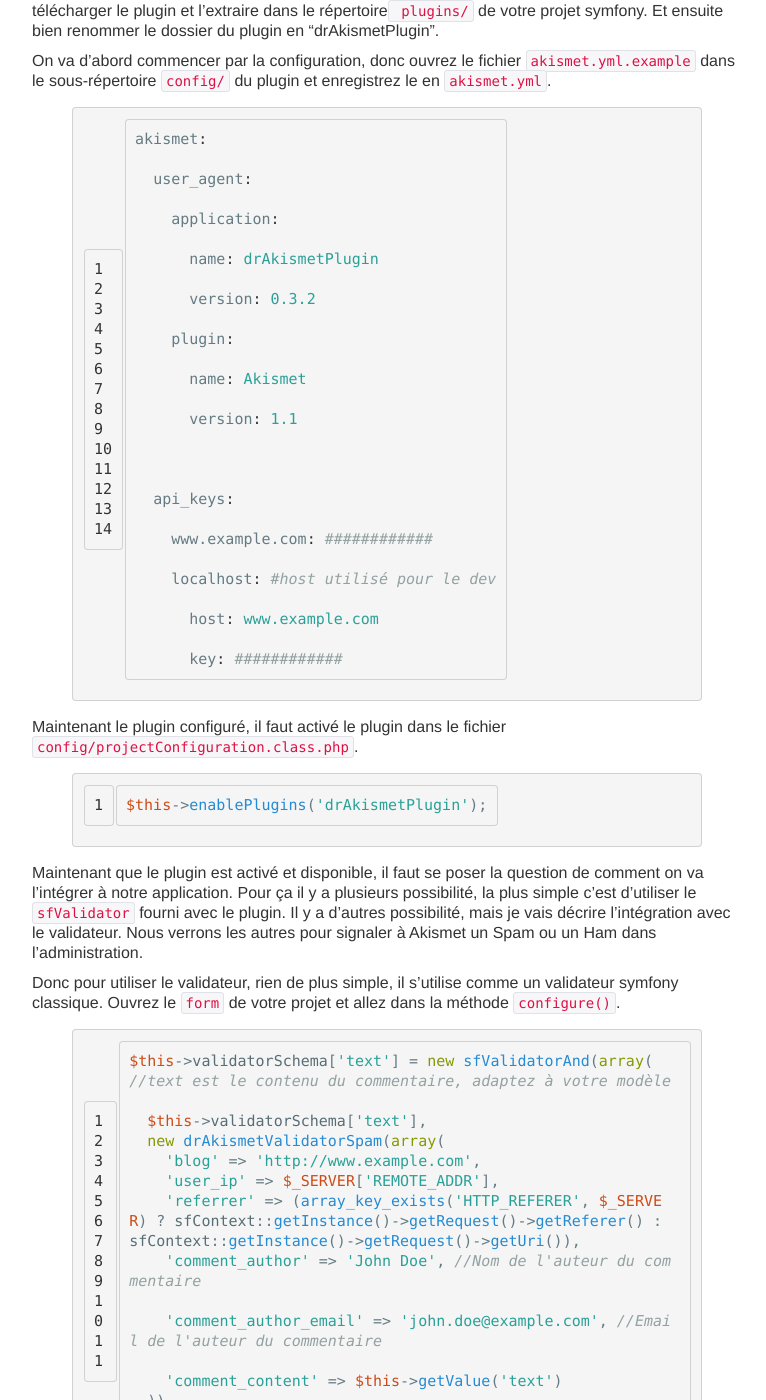
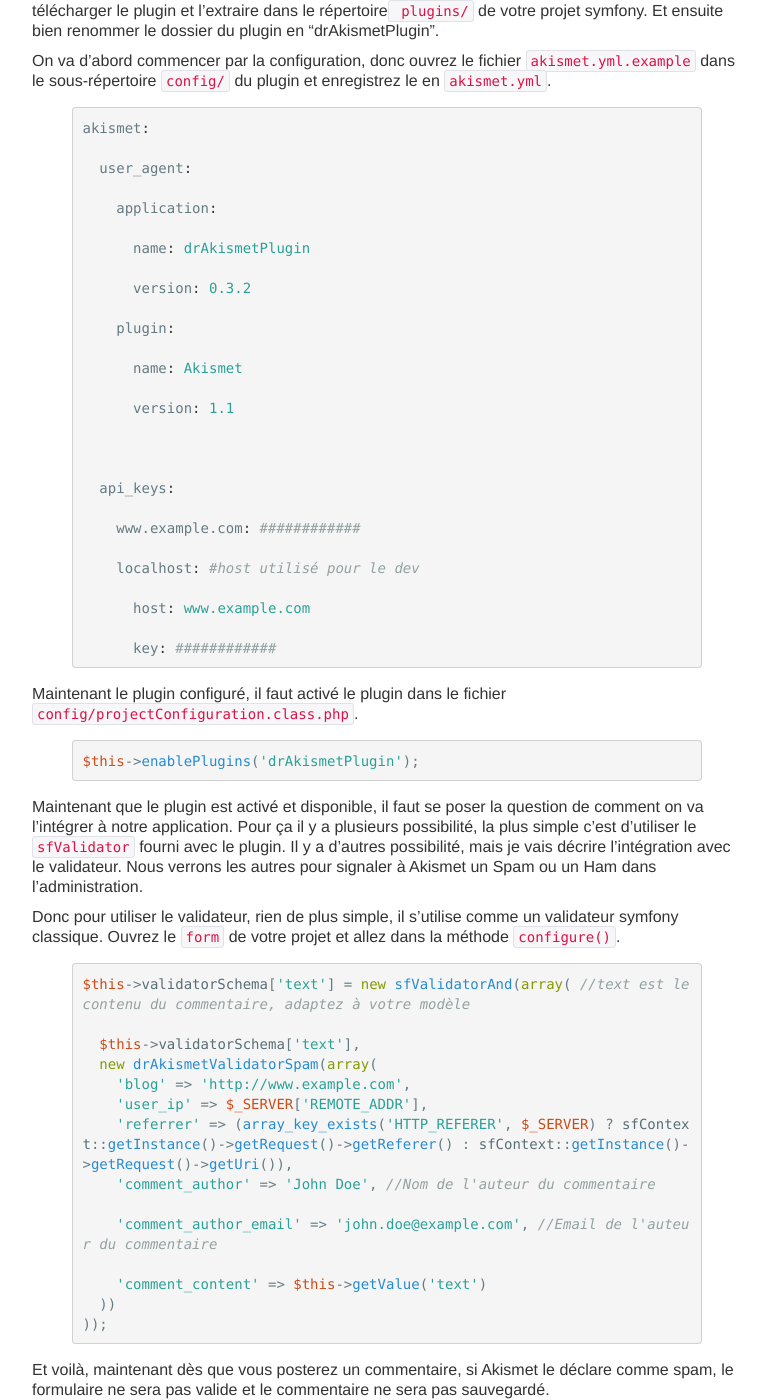
Before and after one commit to luxifer/luxifer.github.io, a Jekyll site: the page built from _posts/2012-01-10-integrer-akismet-dans-symfony-1-4.md, in a window 1280 px wide and 1400 px high, scrolled down 390 px. Shown: the whole window, without its empty margins (253-1019 px from the left). Built offline with Jekyll 4.4.1, drawn with Linux system fonts in a browser that asks for light colours; Markdown is read by kramdown in place of the engine named in the settings.

Commit message:
html 2 markdown

```diff
--- a/_posts/2012-01-10-integrer-akismet-dans-symfony-1-4.md
+++ b/_posts/2012-01-10-integrer-akismet-dans-symfony-1-4.md
@@ -31,7 +31,7 @@ Une fois votre compte créé, vous recevez un mail avec votre clé API et vos in
 
 On va d'abord commencer par la configuration, donc ouvrez le fichier `akismet.yml.example` dans le sous-répertoire `config/` du plugin et enregistrez le en `akismet.yml`.
 
-{% highlight yaml linenos=table %}
+{% highlight yaml %}
 akismet:
   user_agent:
     application:
@@ -49,7 +49,7 @@ akismet:
 {% endhighlight %}
 Maintenant le plugin configuré, il faut activé le plugin dans le fichier `config/projectConfiguration.class.php`.
 
-{% highlight php linenos=table %}
+{% highlight php %}
 $this->enablePlugins('drAkismetPlugin');
 {% endhighlight %}
 
@@ -57,7 +57,7 @@ Maintenant que le plugin est activé et disponible, il faut se poser la question
 
 Donc pour utiliser le validateur, rien de plus simple, il s'utilise comme un validateur symfony classique. Ouvrez le `form` de votre projet et allez dans la méthode `configure()`.
 
-{% highlight php linenos=table %}
+{% highlight php %}
 $this->validatorSchema['text'] = new sfValidatorAnd(array( //text est le contenu du commentaire, adaptez à votre modèle
   $this->validatorSchema['text'],
   new drAkismetValidatorSpam(array(
@@ -75,20 +75,20 @@ Et voilà, maintenant dès que vous posterez un commentaire, si Akismet le décl
 
 Maintenant on peut se dire qu'on a besoin de faire un peu plus que ne pas sauvegarder le commentaire. C'est possible, on peut écouter la requête avant qu'elle soit envoyée à Akismet et récupérer la réponse avant qu'elle ne soit traitée par le validateur. Pour ça j'ai du faire une petite modification du plugin pour qu'il récupère le dispatcher d'événement de l'application au lieux d'en créer un nouveau. Ouvrez le fichier `lib/api/connection/drAkismetApiSocketConnection.class.php` et remplacez le contenu du constructeur pa ça :
 
-{% highlight php linenos=table %}
+{% highlight php %}
 $this->_dispatcher = sfContext::getInstance()->getEventDispatcher();
 {% endhighlight %}
 
 Donc maintenant le dispatcher est connecté à symfony, il faut ensuite récupérer l'événement pour indiquer quelle méthode va l'écouter :
 
-{% highlight php linenos=table %}
+{% highlight php %}
 $this->dispatcher->connect('akismet.pre_request', array('listenToPreRequest'));
 $this->dispatcher->connect('akismet.raw_response', array('listenToRawResponse'));
 {% endhighlight %}
 
 Maintenant qu'on écoute les événements et qu'on a défini les méthodes qui vont les traiter voici quelques méthodes utiles pour `parser` la réponser qu renvoit le serveur.
 
-{% highlight php linenos=table %}
+{% highlight php %}
 public static function listenToRawResponse(sfEvent $event)
 {
   $rawResponse = new drAkismetApiResponse($event['response']);
```
Also changed, not shown: _posts/2011-12-27-url-shortener.md (+1 -1 lines), _posts/2012-01-17-upload-depuis-le-navigateur-sur-ios.md (+2 -2 lines), _posts/2012-02-07-minification-des-javascript-a-la-volee-dans-symfony-1-4.md (+1 -1 lines), _posts/2012-04-25-deployer-un-projet-symfony-2-avec-capifony.md (+4 -4 lines).
